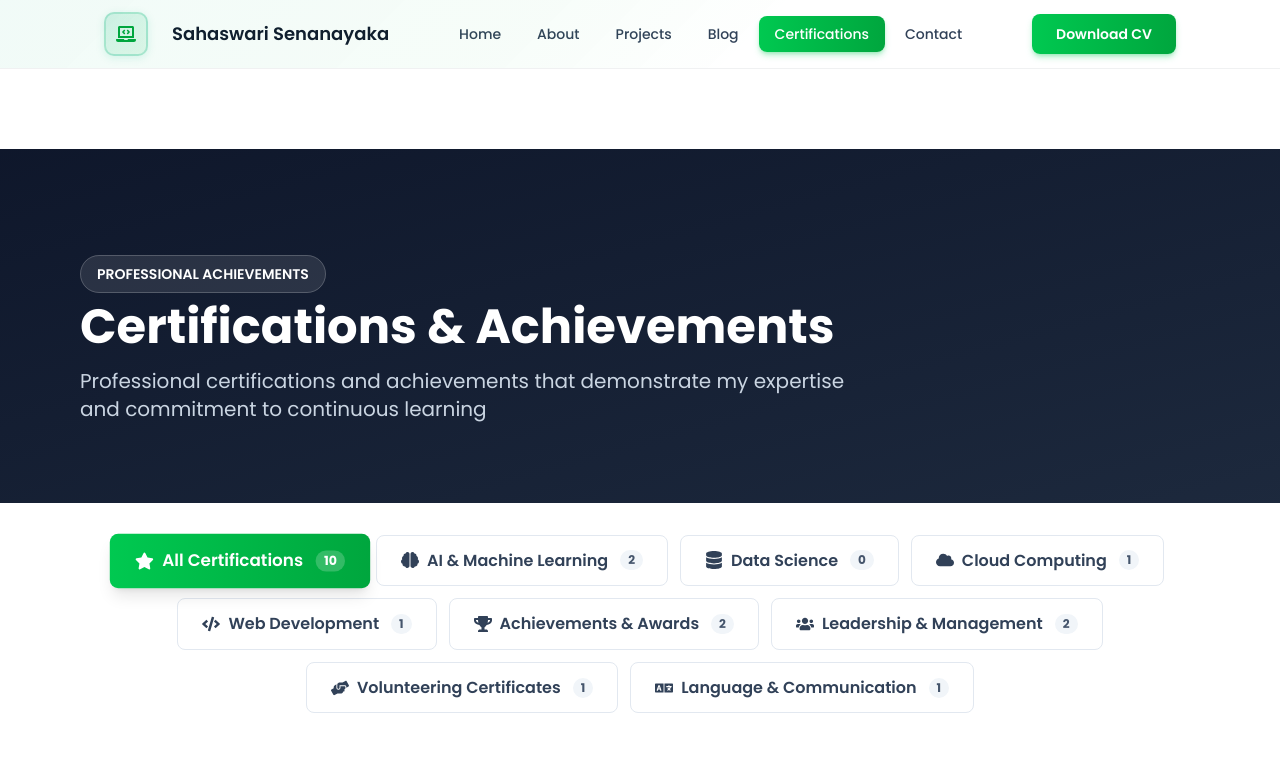
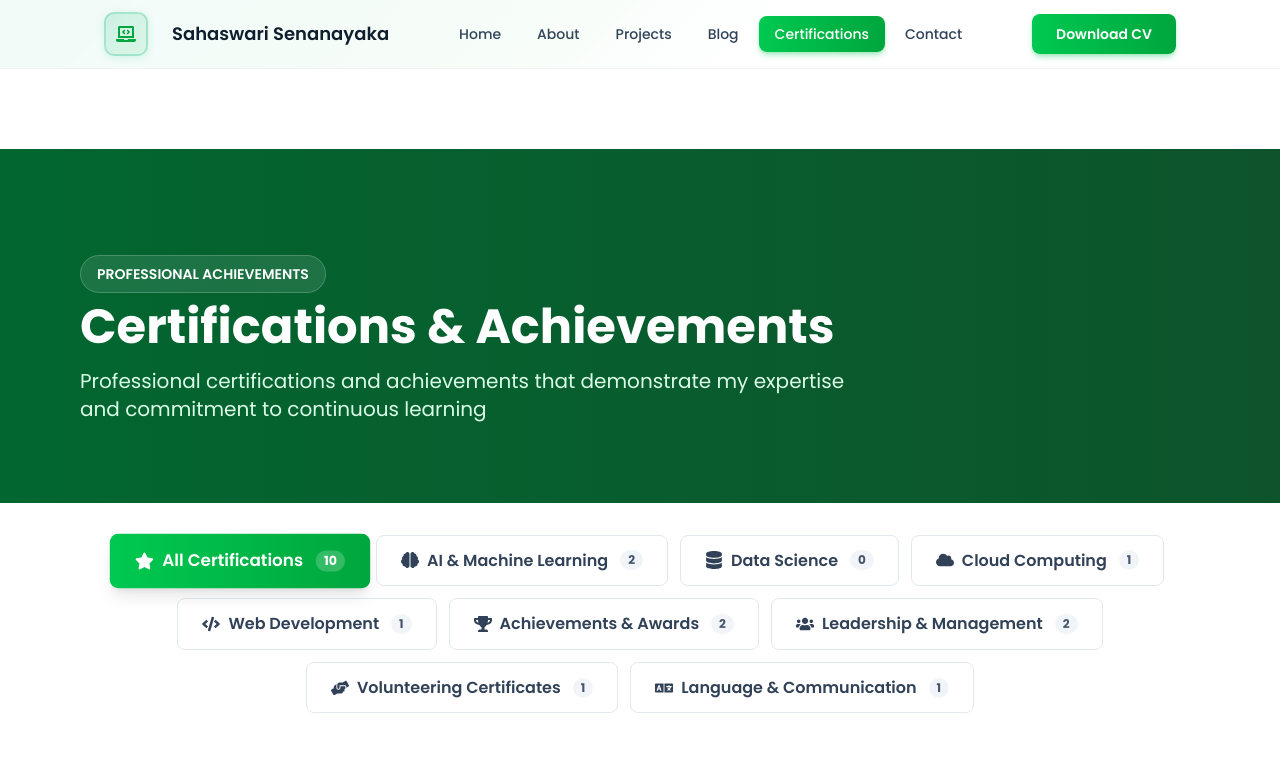
Before and after one commit to Sahaswari/my-portfolio-website, a React (Vite) app: page /certifications in a window 1280 px wide. Shown: the top 775 px of the page. Built offline with nearby package versions, Linux system fonts and the light colour scheme.

Commit message:
feat: update Blog and Certifications sections with new gradient backgrounds and text color enhancements

```diff
--- a/src/pages/Blog.tsx
+++ b/src/pages/Blog.tsx
@@ -23,10 +23,10 @@ export default function Blog() {
     return (
       <div className="min-h-screen bg-white">
         {/* Hero Section */}
-        <section className="bg-gradient-to-br from-slate-900 to-slate-800 text-white py-20 pt-28">
+        <section className="bg-gradient-to-r from-green-800 to-green-900 text-white py-20 pt-28">
           <div className="container mx-auto px-6 md:px-20">
             <h1 className="text-4xl md:text-5xl font-bold mb-4">Blog & Articles</h1>
-            <p className="text-xl text-slate-300 max-w-3xl">
+            <p className="text-xl text-green-100 max-w-3xl">
               Sharing insights about AI/ML, software development, and technology
             </p>
           </div>
@@ -58,7 +58,7 @@ export default function Blog() {
   return (
     <div className="min-h-screen bg-white">
       {/* Hero Section */}
-      <section className="bg-gradient-to-br from-slate-900 to-slate-800 text-white py-20 pt-28">
+      <section className="bg-gradient-to-r from-green-800 to-green-900 text-white py-20 pt-28">
         <div className="container mx-auto px-6 md:px-20">
           <div className="inline-block mb-4">
             <span className="px-4 py-2 bg-white/10 backdrop-blur-sm text-white text-sm font-semibold rounded-full border border-white/20">
@@ -66,7 +66,7 @@ export default function Blog() {
             </span>
           </div>
           <h1 className="text-4xl md:text-5xl font-bold mb-4">Blog & Articles</h1>
-          <p className="text-xl text-slate-300 max-w-3xl">
+          <p className="text-xl text-green-100 max-w-3xl">
             Sharing insights about AI/ML, software development, and technology
           </p>
         </div>
--- a/src/pages/Certifications.tsx
+++ b/src/pages/Certifications.tsx
@@ -48,7 +48,7 @@ export default function Certifications() {
   return (
     <div className="min-h-screen bg-white">
       {/* Hero Section */}
-      <section className="bg-gradient-to-br from-slate-900 to-slate-800 text-white py-20 pt-28">
+      <section className="bg-gradient-to-r from-green-800 to-green-900 text-white py-20 pt-28">
         <div className="container mx-auto px-6 md:px-20">
           <div className="inline-block mb-4">
             <span className="px-4 py-2 bg-white/10 backdrop-blur-sm text-white text-sm font-semibold rounded-full border border-white/20">
@@ -57,7 +57,7 @@ export default function Certifications() {
           </div>
 
           <h1 className="text-4xl md:text-5xl font-bold mb-4">Certifications & Achievements</h1>
-          <p className="text-xl text-slate-300 max-w-3xl">
+          <p className="text-xl text-green-100 max-w-3xl">
             Professional certifications and achievements that demonstrate my expertise and commitment to continuous learning
           </p>
         </div>
```
